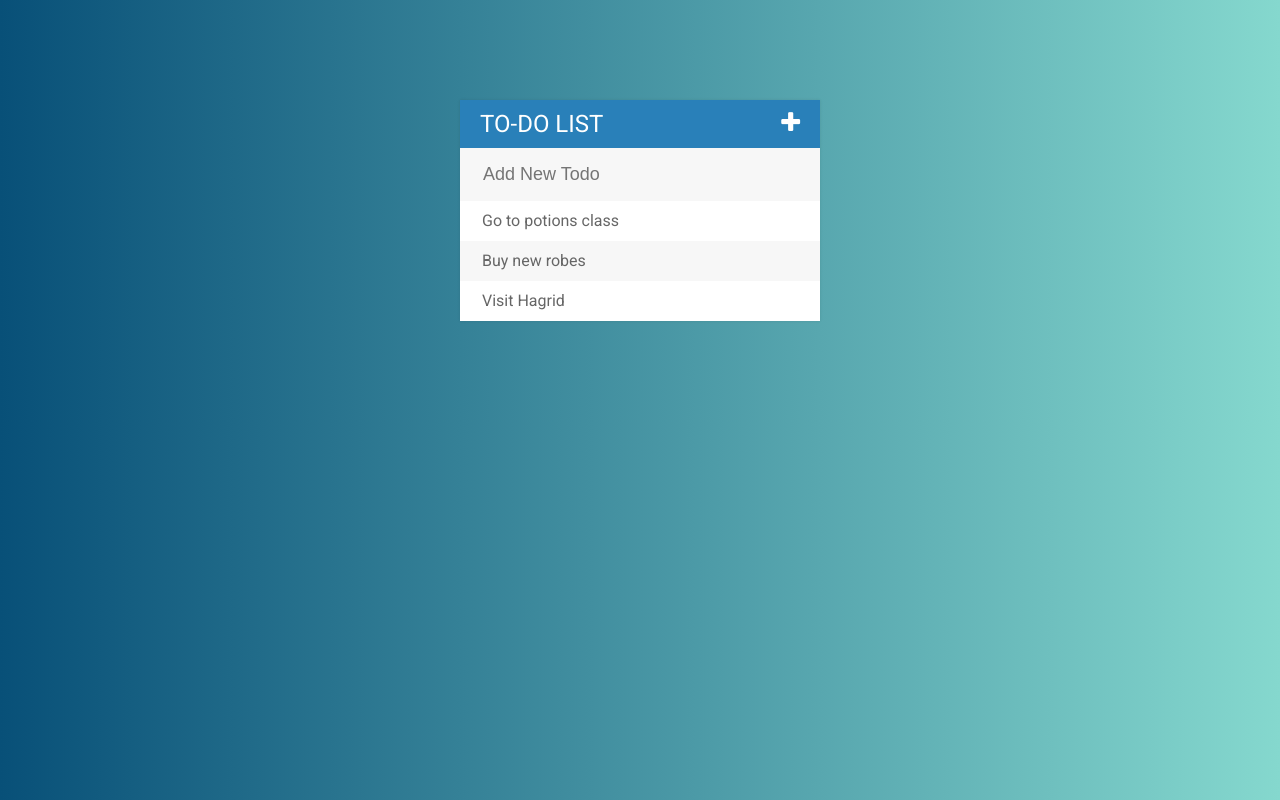
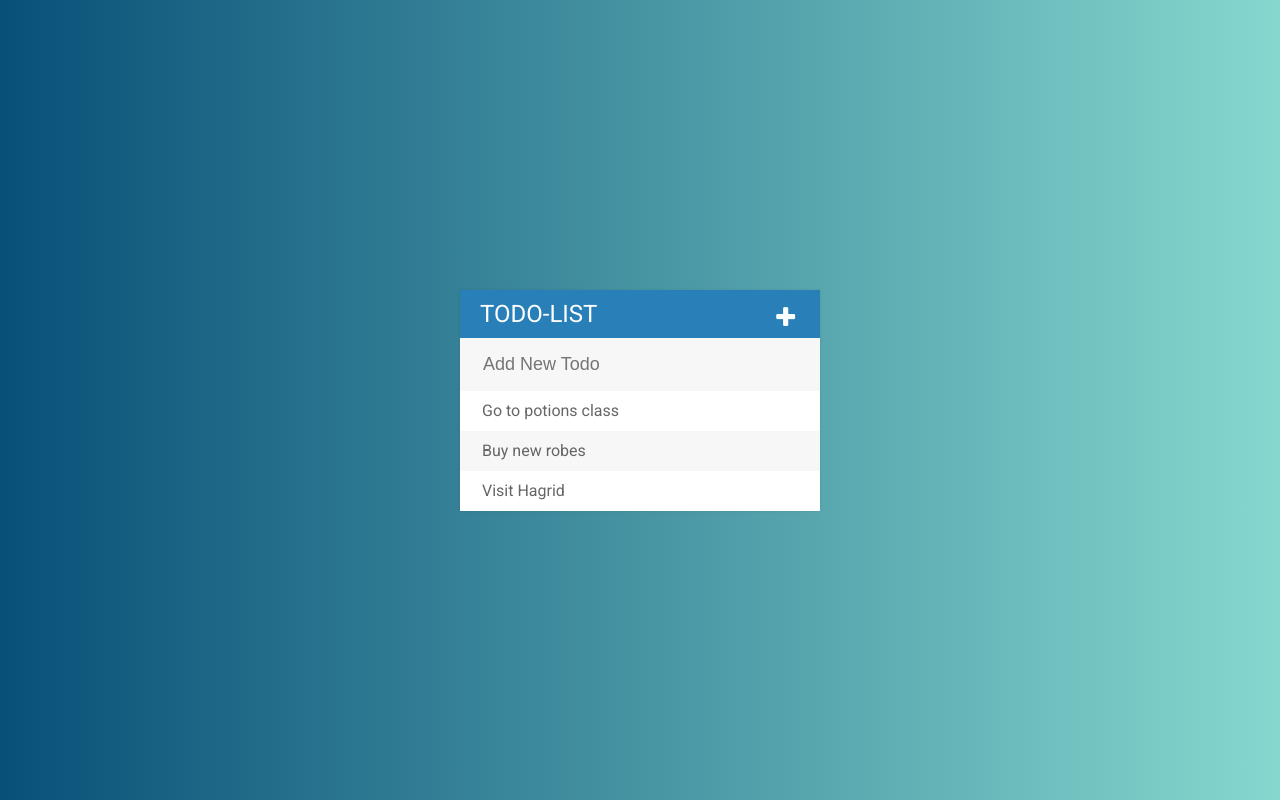
Before and after one commit to ThiagoDallacqua/react-workshop, a React (Create React App) app in the folder react-todo/: page / in a window 1280 px wide. Built offline with nearby package versions, Linux system fonts and the light colour scheme.

Commit message:
started componetization

```diff
--- a/react-todo/package.json
+++ b/react-todo/package.json
@@ -5,7 +5,8 @@
   "dependencies": {
     "react": "^16.3.2",
     "react-dom": "^16.3.2",
-    "react-scripts": "1.1.4"
+    "react-scripts": "1.1.4",
+    "styled-components": "^3.2.6"
   },
   "scripts": {
     "start": "react-scripts start",
--- a/react-todo/src/App.js
+++ b/react-todo/src/App.js
@@ -1,12 +1,34 @@
-import React, { Component } from 'react';
+import React from 'react';
 import './temp.css'
+import styled from 'styled-components'
+import Header from './components/Header'
 
-class App extends Component {
+const Container = styled.section`
+  display: flex;
+  height: 100vh;
+  width: 100%;
+  align-items: center;
+  justify-content: center;
+`;
+
+const TodoList = styled.div`
+  width: 360px;
+  box-shadow: 0 0 3px rgba(0, 0, 0, 0.1);
+  background: #f7f7f7;
+`;
+
+class  App extends React.Component {
+  state = {
+    title: 'todo-list'
+  }
+
   render() {
+    const { title } = this.state
+
     return (
-      <div id="container">
-
-          <h1>To-Do List<i className="fa fa-plus" ariaHidden="true" /></h1>
+      <Container>
+          <TodoList>
+            <Header title={title} />
 
             <input type="text" placeholder="Add New Todo" />
 
@@ -39,7 +61,8 @@ class App extends Component {
                   Visit Hagrid
                 </li>
             </ul>
-      </div>
+          </TodoList>
+      </Container>
     );
   }
 }
--- /dev/null
+++ b/react-todo/src/components/Header/index.js
@@ -0,0 +1,88 @@
+import React from 'react'
+import styled, { keyframes } from 'styled-components'
+
+const rotateRight = keyframes`
+  0%{
+
+      transform: rotate(0deg);
+  }100%{
+
+      transform: rotate(90deg) scale(1.5);
+  }
+`;
+
+const rotateLeft = keyframes`
+  0%{
+
+      transform: rotate(90deg) scale(1.5);
+  }100%{
+
+      transform: rotate(0deg) scale(1);
+  }
+`;
+
+const rotateFast = keyframes`
+  0%{
+
+      transform: rotate(0deg) scale(1.5);
+  }100%{
+
+      transform: rotate(540deg) scale(1.5);
+  }
+`;
+
+const Title = styled.h1`
+  background: #2980b9;
+  color: white;
+  margin: 0;
+  padding: 10px 20px;
+  text-transform: uppercase;
+  font-size: 24px;
+  font-weight: normal;
+`;
+
+const AddButton = styled.i`
+  cursor: pointer;
+  animation: ${({enter, leave, clicked}) => enter ? rotateRight : leave ? rotateLeft : clicked ? rotateFast : ''} .5s ease;
+  padding: 5px;
+  &:hover{
+    transform: scale(1.5);
+  }
+`;
+
+class Header extends React.Component {
+  state = {
+    enter: false,
+    leave: false,
+    clicked: false
+  }
+
+  onMouseEnter = () => this.setState({ enter: true, leave: false })
+
+  onMouseLeave = () => this.setState({ enter: false, leave: true })
+
+  onClick = () => this.setState({ enter: false, leave: false, clicked: true })
+
+  render() {
+    const { enter, leave, clicked } = this.state
+    const { title } = this.props
+
+    return (
+      <Title>
+        {title}
+        <AddButton
+          className="fa fa-plus"
+          ariaHidden="true"
+          enter={ enter }
+          leave={ leave }
+          clicked={ clicked }
+          onClick={this.onClick}
+          onMouseEnter={this.onMouseEnter}
+          onMouseLeave={this.onMouseLeave}
+        />
+      </Title>
+    )
+  }
+}
+
+export default Header
--- a/react-todo/src/temp.css
+++ b/react-todo/src/temp.css
@@ -6,17 +6,6 @@ body{
     background: -webkit-linear-gradient(to right, #085078 , #85D8CE); /* Chrome 10-25, Safari 5.1-6 */
     background: linear-gradient(to right, #085078 , #85D8CE); /* W3C, IE 10+/ Edge, Firefox 16+, Chrome 26+, Opera 12+, Safari 7+ */
 
-}
-
-h1{
-
-    background: #2980b9;
-    color: white;
-    margin: 0;
-    padding: 10px 20px;
-    text-transform: uppercase;
-    font-size: 24px;
-    font-weight: normal;
 }
 
 ul{
@@ -112,13 +101,6 @@ span{
     float: right;
 }
 
-#container{
-
-    width: 360px;
-    margin: 100px auto;
-    box-shadow: 0 0 3px rgba(0, 0, 0, 0.1);
-    background: #f7f7f7;
-}
 
 @keyframes faPlus {
 
```
Also changed, not shown: 1 other file (tests, documents, lock files or other folders). Lines whose indentation alone changed are shown as unchanged.
